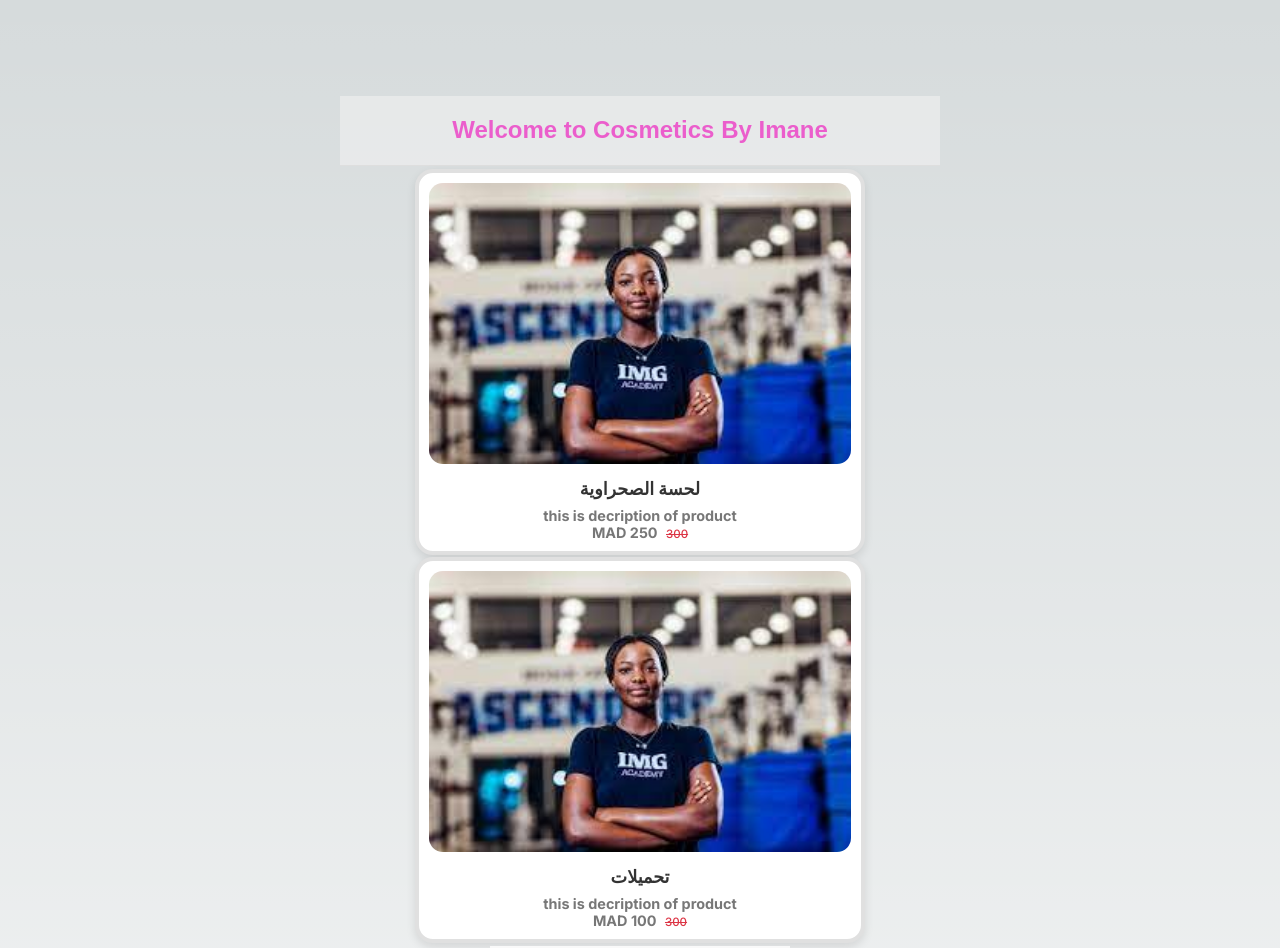
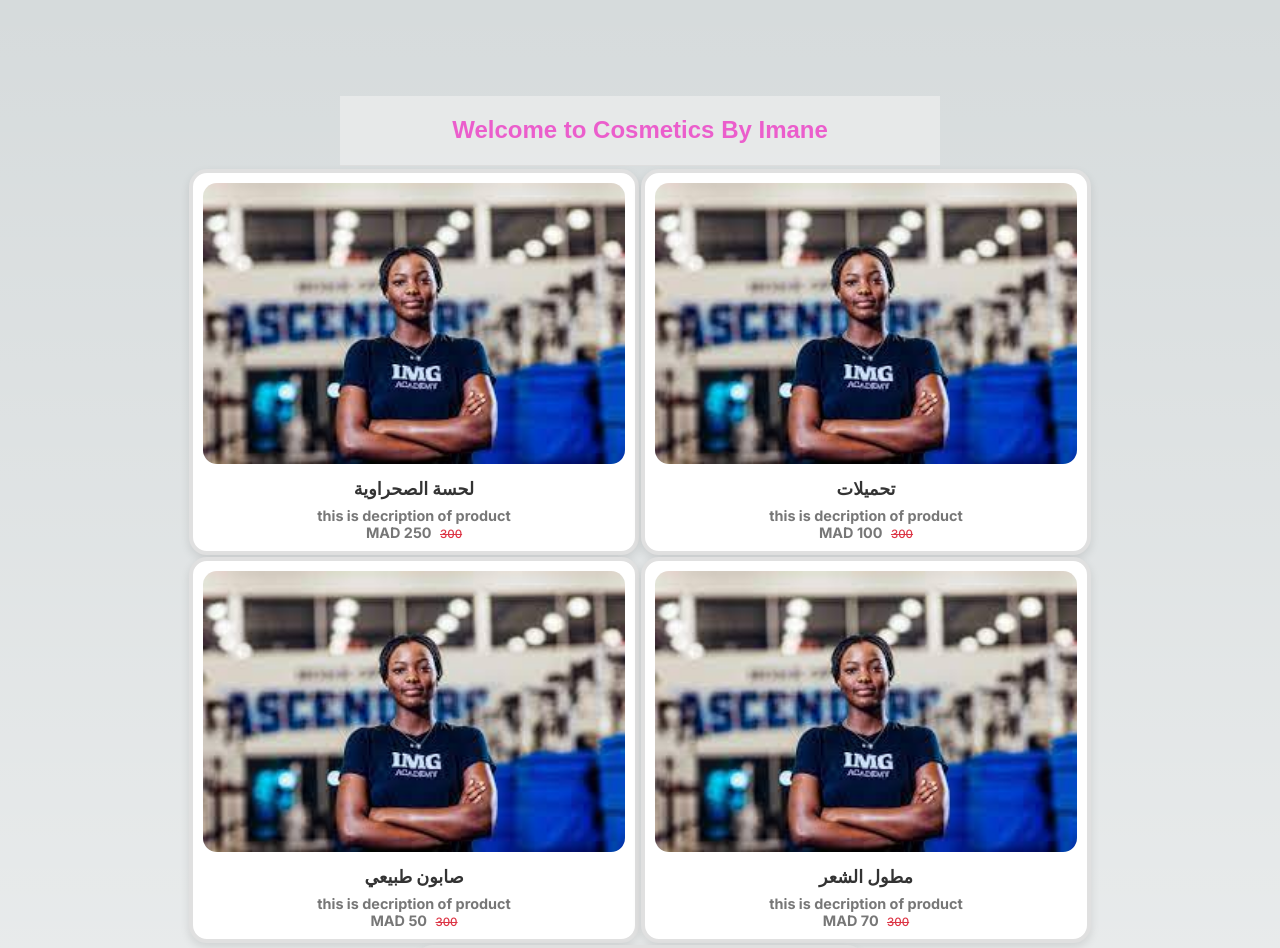
Before and after one commit to sefyan0hack/Cosmetic-Imane, a Next.js app: page / in a window 1280 px wide. Shown: the top 948 px of the page. Built offline with nearby package versions, Linux system fonts and the light colour scheme.

Commit message:
add prod

```diff
--- a/src/Coms/Cards/Cards.tsx
+++ b/src/Coms/Cards/Cards.tsx
@@ -15,9 +15,9 @@ function Cards() {
   [
     {id:0, name:'لحسة الصحراوية', price:250, description: "this is decription of product", img: assets.Product_img},
     {id:0, name:'تحميلات',price:100, description: "this is decription of product", img: assets.Product_img},
-   //  {id:0, name:'صابون طبيعي', price:50, description: "this is decription of product", img: assets.Product_img},
-   //  {id:0, name:'مطول الشعر', price:70, description: "this is decription of product", img: assets.Product_img},
-   //  {id:0, name:'اسم المنتوج', price:100, description: "this is decription of product", img: assets.Product_img},
+    {id:0, name:'صابون طبيعي', price:50, description: "this is decription of product", img: assets.Product_img},
+    {id:0, name:'مطول الشعر', price:70, description: "this is decription of product", img: assets.Product_img},
+    {id:0, name:'اسم المنتوج', price:100, description: "this is decription of product", img: assets.Product_img},
 
   ];
   let msg : string;
```
